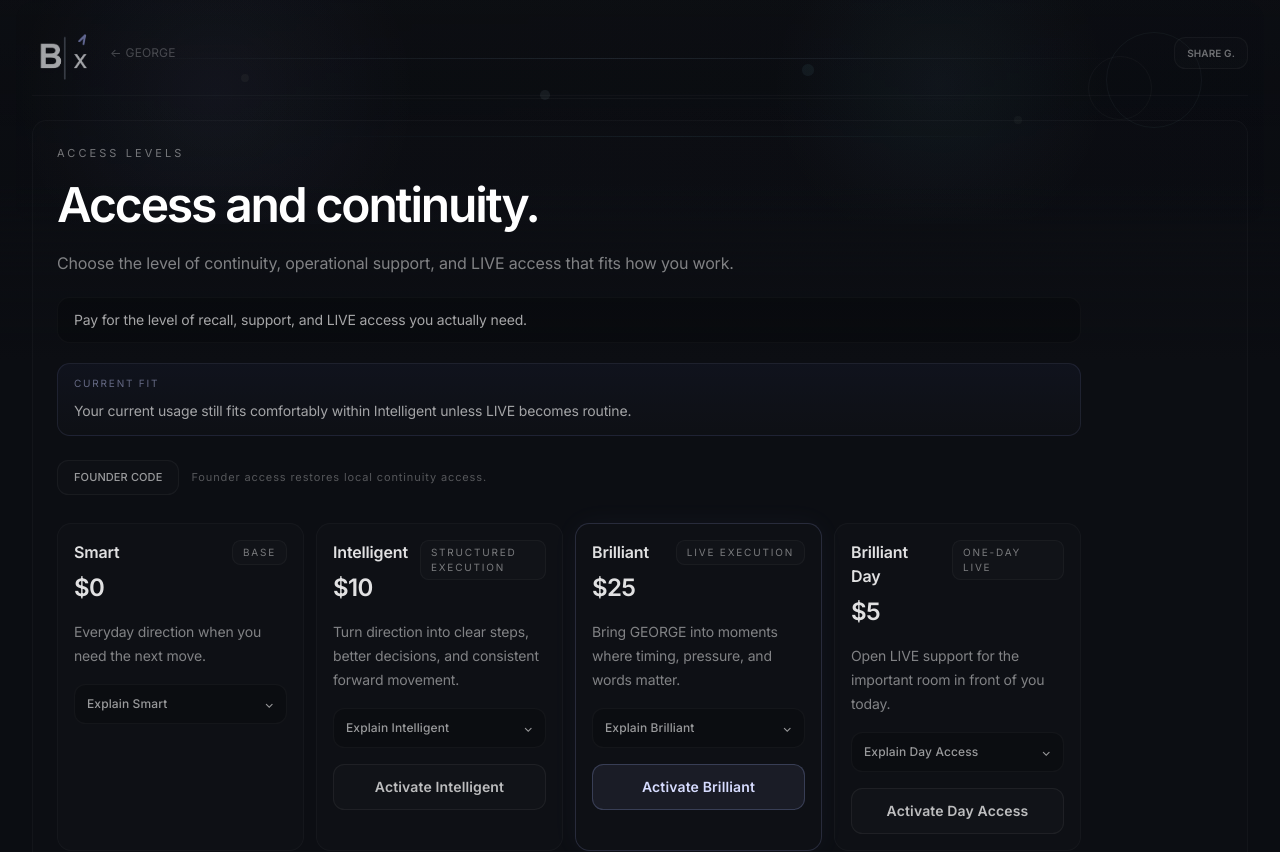
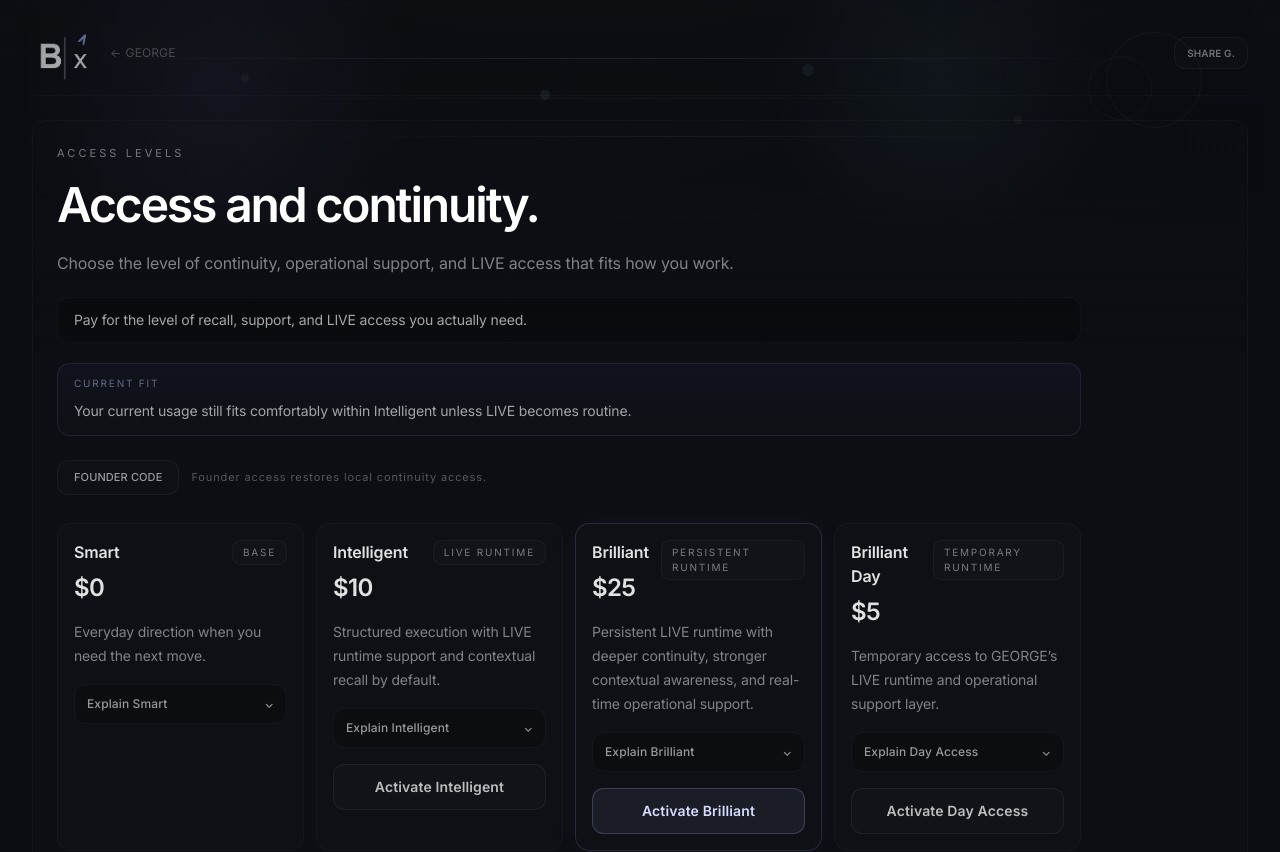
Before and after one commit to LesKemVal/ai-clarity, a Next.js app: page /top-up in a window 1280 px wide. Shown: the top 852 px of the page. Built offline with nearby package versions, Linux system fonts and the light colour scheme.

Commit message:
Align top-up tiers with runtime utility language

```diff
--- a/app/top-up/page.tsx
+++ b/app/top-up/page.tsx
@@ -37,13 +37,11 @@ const tiers: TierCard[] = [
     id: 'intelligent',
     name: 'Intelligent',
     price: '$10',
-    tone: 'Structured execution',
-    promise: 'Turn direction into clear steps, better decisions, and consistent forward movement.',
+    tone: 'LIVE runtime',
+    promise: 'Structured execution with LIVE runtime support and contextual recall by default.',
     label: 'Explain Intelligent',
     details: [
-      'Break goals, problems, and choices into steps you can actually follow.',
-      'Keep decisions tied to your objective instead of drifting into noise.',
-      'Stay on track with stronger continuity and practical next moves.',
+      'LIVE runtime support, contextual recall by default, continuity-aware execution, adaptive response shaping, operational memory carry, active conversational support, persistent objective tracking.',
     ],
     action: 'Activate Intelligent',
     checkout: 'intelligent',
@@ -52,13 +50,11 @@ const tiers: TierCard[] = [
     id: 'brilliant',
     name: 'Brilliant',
     price: '$25',
-    tone: 'LIVE execution',
-    promise: 'Bring GEORGE into moments where timing, pressure, and words matter.',
+    tone: 'Persistent runtime',
+    promise: 'Persistent LIVE runtime with deeper continuity, stronger contextual awareness, and real-time operational support.',
     label: 'Explain Brilliant',
     details: [
-      'Use LIVE support for interviews, negotiations, calls, meetings, and difficult conversations.',
-      'Get cues, repeatable lines, silence guidance, and sharper next moves in the room.',
-      'Carry deeper continuity when the conversation should not reset.',
+      'Persistent LIVE runtime, deeper contextual carry, adaptive pressure handling, continuity-linked operational memory, real-time conversational guidance, runtime-aware support escalation, stronger execution persistence.',
     ],
     action: 'Activate Brilliant',
     checkout: 'brilliant',
@@ -67,19 +63,16 @@ const tiers: TierCard[] = [
     id: 'brilliant_day',
     name: 'Brilliant Day',
     price: '$5',
-    tone: 'One-day LIVE',
-    promise: 'Open LIVE support for the important room in front of you today.',
+    tone: 'Temporary runtime',
+    promise: 'Temporary access to GEORGE’s LIVE runtime and operational support layer.',
     label: 'Explain Day Access',
     details: [
-      'Use Brilliant for one day when a meeting, call, interview, or decision carries weight.',
-      'Get immediate wording, timing, posture, and next-move support without changing tiers.',
-      'Designed for the day you need GEORGE most.',
+      'Temporary LIVE runtime access, contextual carry enabled, real-time operational guidance, adaptive conversational support, pressure-aware assistance, continuity-linked execution support.',
     ],
     action: 'Activate Day Access',
     checkout: 'brilliant_day',
   },
 ]
-
 export default function TopUpPage() {
   const [intent, setIntent] = useState<string | null>(null)
   const [feedbackType, setFeedbackType] = useState('suggestion')
@@ -374,11 +367,9 @@ export default function TopUpPage() {
                       }`}
                     >
                       <div className="overflow-hidden">
-                        <ul className="mt-3 space-y-2 border-t border-white/[0.035] pt-3 text-sm leading-6 text-white/46">
-                          {tier.details.map((detail) => (
-                            <li key={detail}>{detail}</li>
-                          ))}
-                        </ul>
+                        <div className="mt-3 border-t border-white/[0.035] pt-3 text-[13px] leading-7 tracking-[0.01em] text-white/44">
+                          {tier.details.join(' ')}
+                        </div>
                       </div>
                     </div>
 
```
